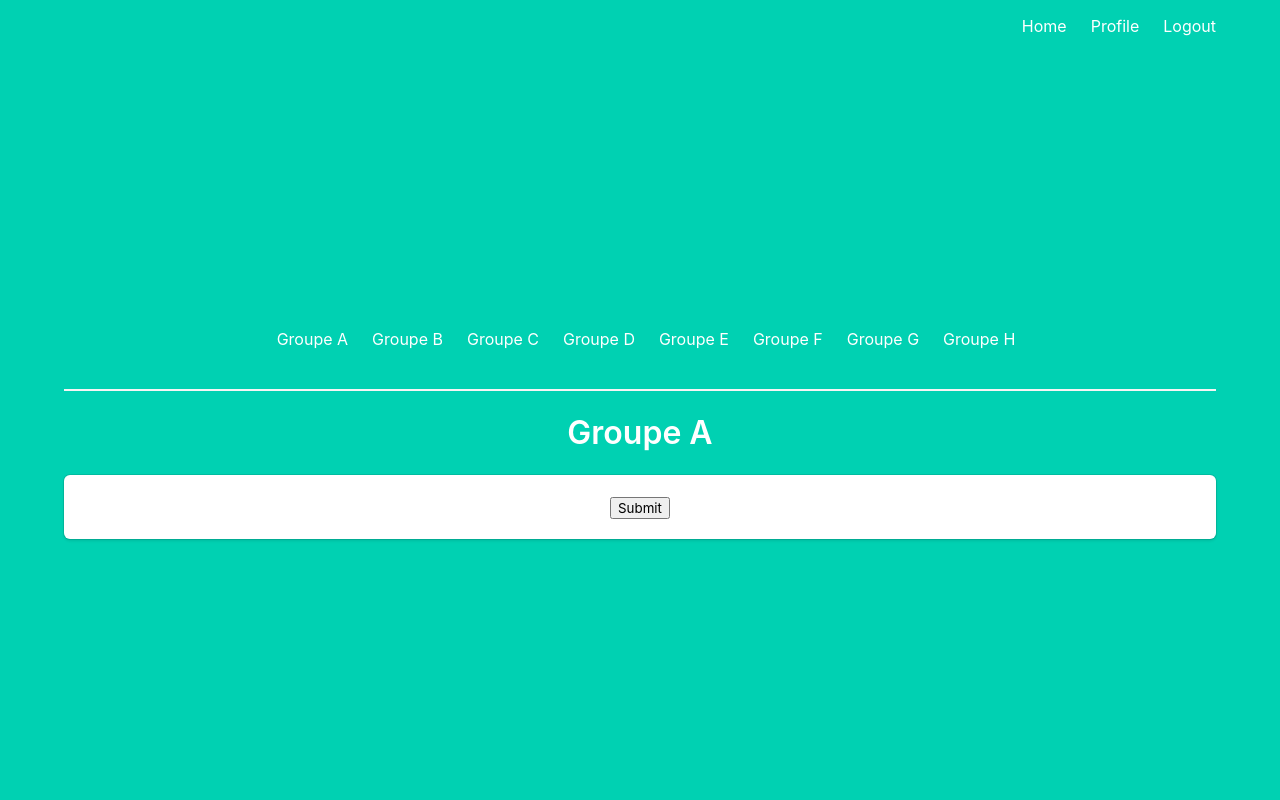
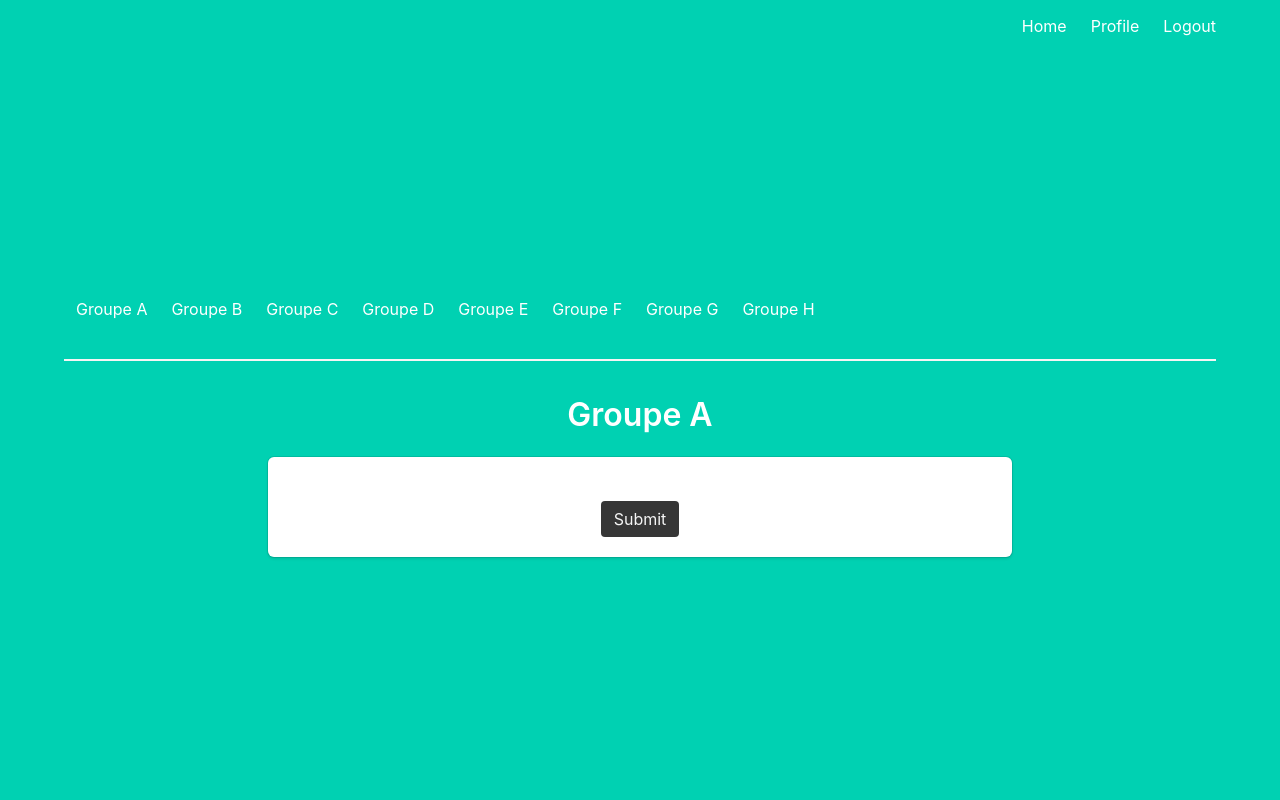
Before and after one commit to yak-toto/yak-server, a Flask app: page /group/A in a window 1280 px wide. Run offline with Flask 2, Linux system fonts and the light colour scheme; the visitor is signed in with stand-in values (Sample User, id 1); data comes from the database, SQL or seed files in the repository; data that the repository does not hold is empty.

Commit message:
Use bulma to make the page prettier

```diff
--- a/project/main.py
+++ b/project/main.py
@@ -42,4 +42,4 @@ def group_post(group_name):
     (db.session.add(match) for match in matches)
     db.session.commit()
 
-    return render_template('group.html', group_name=group_name, matches=matches)
+    return render_template('group.html', group_name=group_name, groups=GROUPS, matches=matches)
--- a/project/templates/base.html
+++ b/project/templates/base.html
@@ -55,20 +55,3 @@
 </body>
 
 </html>
-
-<style lang="scss">
-table
-{
-    border-collapse: collapse; /* Les bordures du tableau seront collées (plus joli) */
-}
-input {
-    display: table-cell;
-    margin-bottom: 10px;
-    margin-left: 10px;
-    margin-right: 10px;
-}
-.center {
-    margin-left: auto;
-    margin-right: auto;
-}
-</style>
--- a/project/templates/group.html
+++ b/project/templates/group.html
@@ -5,7 +5,7 @@
 <nav class="navbar">
     <div class="container">
     <div id="navbarMenu" class="navbar-menu">
-        <div class="navbar-tabs center">
+        <div class="navbar">
             {% for group_name in groups %}
                 <a href="{{ url_for('main.group', group_name=group_name) }}" class="navbar-item">Groupe {{ group_name }}</a>
             {% endfor %}
@@ -15,22 +15,24 @@
 </nav>
 </div>
 <hr>
-<div>
+<div class="column is-8 is-offset-2">
     <h3 class="title">Groupe {{group_name}}</h3>
     <div class="box">
         <form method="POST" action="/group/{{group_name}}">
-            <table class="center">
+            <div class="table-container">
+                <table class="table is-fullwidth is-striped">
                 {%- for match in matches %}
                     <tr>
                         <td>{{match.team1}}</td>
-                    <td><input type="text" name="score_first_column[]" value="{{match.score1 if (match.score1 != None) else ''}}"></td>
-                    <td><input type="text" name="score_second_column[]" value="{{match.score2 if (match.score2 != None) else ''}}"></td>
+                        <td><input class="input is-small" type="text" name="score_first_column[]" value="{{match.score1 if (match.score1 != None) else ''}}"></td>
+                        <td><input class="input is-small" type="text" name="score_second_column[]" value="{{match.score2 if (match.score2 != None) else ''}}"></td>
                         <td>{{match.team2}}</td>
                     </tr>
                 {% endfor %}
                 </table>
+            </div>
             <div>
-                <button>Submit</button>
+                <button class="button is-dark">Submit</button>
             </div>
         </form>
         </div>
```
Lines whose indentation alone changed are shown as unchanged.
